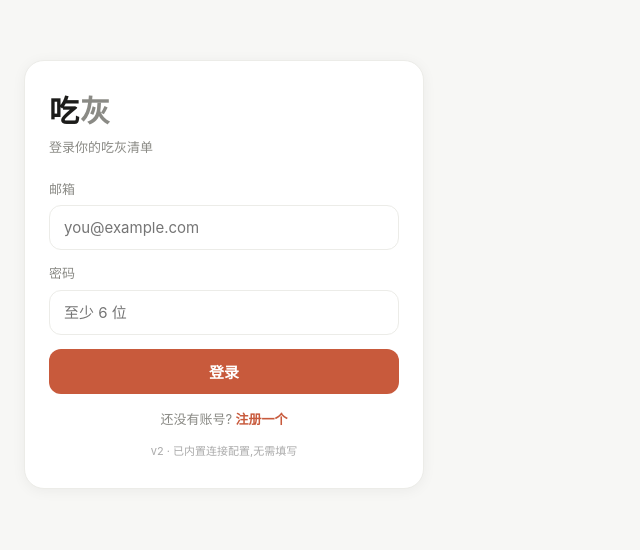
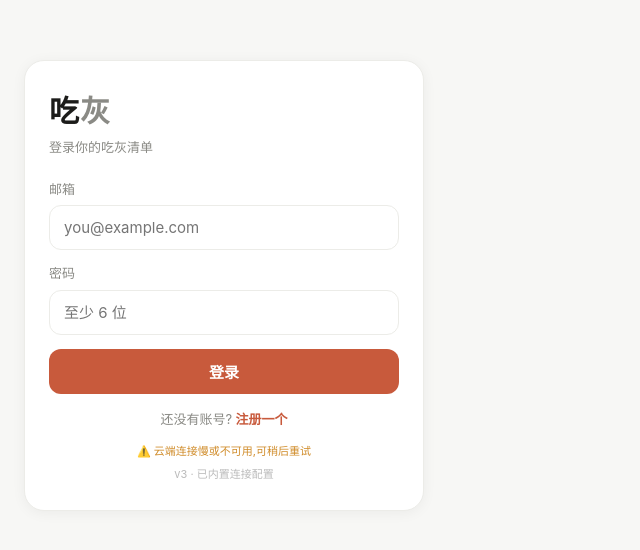
Before and after one commit to yangrui1023/chihui, a plain HTML site: page app.html in a window 1280 px wide. Shown: the part 764-1314 px from the top of the page, without its empty margins (0-640 px from the left). Drawn offline with Linux system fonts and the light colour scheme; no server answers.

Commit message:
fix: 立即显示登录页+云端状态自检,移除连接失败拦截

```diff
--- a/app.html
+++ b/app.html
@@ -192,7 +192,8 @@ Resources:`;for(let t of c){if(!t||typeof t!=`string`)throw Error(`@supabase/aut
     <div class="field"><label>密码</label><input id="auPass" type="password" placeholder="至少 6 位" autocomplete="current-password"></div>
     <button class="btn primary block" id="auSubmit">登录</button>
     <div class="switch">还没有账号?<span class="link" id="auToggle"> 注册一个</span></div>
-    <div style="margin-top:14px;font-size:11px;color:#aaa;text-align:center">v2 · 已内置连接配置,无需填写</div>
+    <div id="cloudStatus" style="margin-top:14px;font-size:11px;text-align:center;color:#999">☁️ 正在连接云端…</div>
+    <div style="margin-top:6px;font-size:11px;color:#bbb;text-align:center">v3 · 已内置连接配置</div>
   </div>
 </div>
 
@@ -300,31 +301,36 @@ function show(id){document.querySelectorAll('.screen').forEach(s=>s.classList.re
 
 /* ============ 初始化 ============ */
 function getCfg(){return {url:localStorage.getItem(CFG_URL)||DEFAULT_URL,key:localStorage.getItem(CFG_KEY)||DEFAULT_KEY};}
-function showSetupError(){
-  show('setup');
-  const m=$('setupMsg'),t=$('setupTip'),b=$('setupRetry');
-  if(m)m.textContent='连接失败';
-  if(t)t.style.display='';
-  if(b)b.style.display='';
+// 在登录页显示云端连接状态小字(纯 fetch 自检,不阻塞界面)
+function checkCloudStatus(){
+  const el=$('cloudStatus');if(!el)return;
+  el.textContent='☁️ 正在连接云端…';el.style.color='#999';
+  const ctrl=new AbortController();
+  const timer=setTimeout(()=>ctrl.abort(),15000);
+  fetch(DEFAULT_URL+'/auth/v1/settings',{headers:{apikey:DEFAULT_KEY},signal:ctrl.signal})
+    .then(r=>{clearTimeout(timer);if(r.ok){el.textContent='☁️ 云端已连接';el.style.color='#2a9d5b';}else{el.textContent='☁️ 云端响应异常('+r.status+')';el.style.color='#d08c2a';}})
+    .catch(()=>{clearTimeout(timer);el.textContent='⚠️ 云端连接慢或不可用,可稍后重试';el.style.color='#d08c2a';});
 }
 function initClient(){
-  // 8 秒兜底:若 getSession 因网络问题一直不返回,显示明确的失败提示,不无限卡在"正在连接"
-  const guard=setTimeout(()=>{
-    const cur=[...document.querySelectorAll('.screen')].find(s=>s.classList.contains('active'))?.id;
-    if(cur==='setup')showSetupError();
-  },8000);
-  const enter=(u)=>{clearTimeout(guard);if(u){show('app');$('whoEmail').textContent=u.email;loadItems();}else show('auth');};
+  // 关键:立即显示登录页,不等任何网络请求。getSession 放后台,连上且有账号才自动进主界面。
+  show('auth');
+  checkCloudStatus();
   try{
-    // 始终用内置配置,忽略 localStorage 里可能残留的旧值
     localStorage.removeItem(CFG_URL);localStorage.removeItem(CFG_KEY);
     client=supabase.createClient(DEFAULT_URL,DEFAULT_KEY,{
       auth:{persistSession:true,autoRefreshToken:true,detectSessionInUrl:true}
     });
-    client.auth.onAuthStateChange((_e,session)=>{enter(session?.user||null);});
-    client.auth.getSession().then(({data})=>{enter(data.session?.user||null);}).catch(()=>{clearTimeout(guard);showSetupError();});
+    client.auth.onAuthStateChange((_e,session)=>{
+      const u=session?.user||null;
+      if(u){show('app');$('whoEmail').textContent=u.email;loadItems();}
+    });
+    client.auth.getSession().then(({data})=>{
+      const u=data.session?.user||null;
+      if(u){show('app');$('whoEmail').textContent=u.email;loadItems();}
+    }).catch(()=>{});
     return true;
   }catch(e){
-    clearTimeout(guard);showSetupError();return false;
+    toast('初始化异常:'+(e.message||'请刷新重试'));return false;
   }
 }
 
```
Also changed, not shown: index.html (+23 -17 lines).
